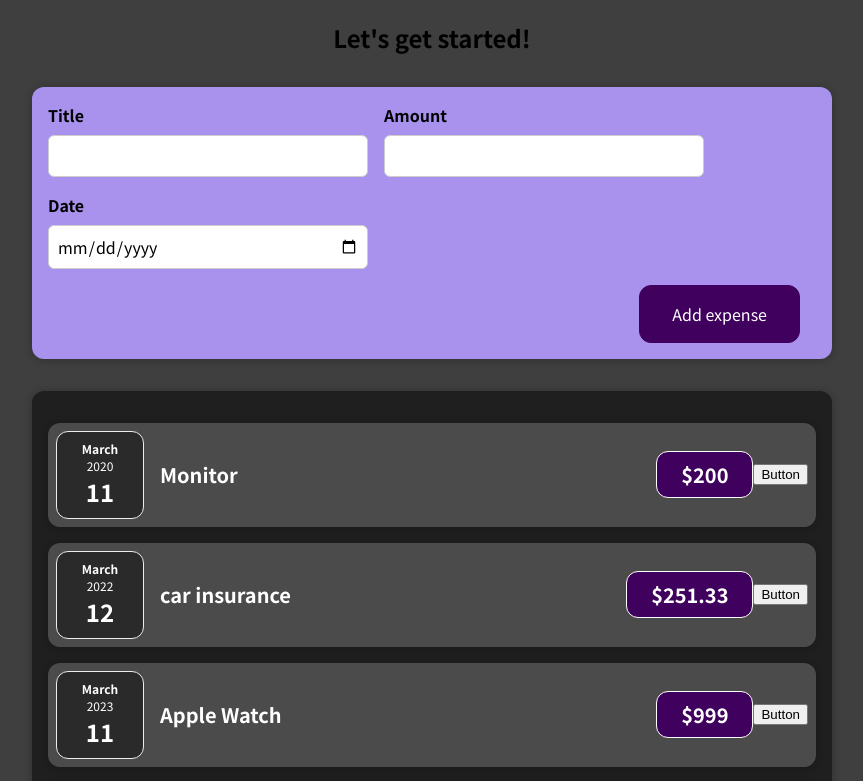
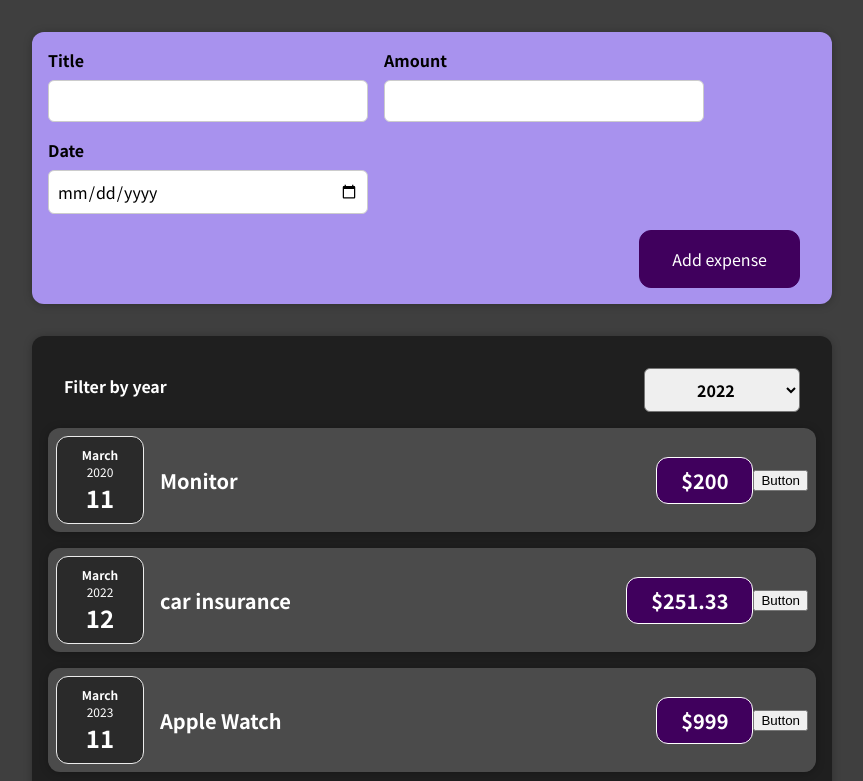
Before and after one commit to Eziz07/react, a React (Create React App) app: page / in a window 1280 px wide. Shown: the top 781 px of the page, without its empty margins (208-1071 px from the left). Built offline with nearby package versions, Linux system fonts and the light colour scheme.

Commit message:
Expense filter added

```diff
--- a/src/App.js
+++ b/src/App.js
@@ -12,12 +12,12 @@ const App = () => {
 
   const addExpenseData = (expense) => {
     console.log("in app.js");
-    console.log(expenses);
+    console.log(expense);
   }
 
   return (
     <div>
-      <h2 style={{textAlign: 'center'}}>Let's get started!</h2>
+      {/* <h2 style={{textAlign: 'center'}}>Let's get started!</h2> */}
       <NewExpense onAddExpense={addExpenseData} />
       <Expenses items={expenses}/>
     </div>
--- /dev/null
+++ b/src/components/Expenses/ExpenseFilter.jsx
@@ -0,0 +1,26 @@
+import React from 'react';
+
+import './ExpensesFilter.css';
+
+const ExpensesFilter = (props) => {
+
+  const sendSelected = (e) => {
+    props.onReceivedFilter(e.target.value);
+  }
+
+  return (
+    <div className='expenses-filter'>
+      <div className='expenses-filter__control'>
+        <label>Filter by year</label>
+        <select onChange={sendSelected}>
+          <option value='2022'>2022</option>
+          <option value='2021'>2021</option>
+          <option value='2020'>2020</option>
+          <option value='2019'>2019</option>
+        </select>
+      </div>
+    </div>
+  );
+};
+
+export default ExpensesFilter;
--- a/src/components/Expenses/Expenses.js
+++ b/src/components/Expenses/Expenses.js
@@ -1,11 +1,18 @@
 import React from 'react';
 import ExpenseItem from "./ExpenseItem";
+import ExpensesFilter from './ExpenseFilter';
 import Card from '../UI/Card';
 import './Expenses.css';
 
 const Expenses = (props) => {
+
+    const handleFilter = (value) => {
+        console.log(value);
+    }
+
     return (
         <Card className="expenses">
+            <ExpensesFilter onReceivedFilter={handleFilter}/>
             <ExpenseItem title={props.items[0].title} amount={props.items[0].amount} date={props.items[0].date}/>
             <ExpenseItem title={props.items[1].title} amount={props.items[1].amount} date={props.items[1].date}/>
             <ExpenseItem title={props.items[2].title} amount={props.items[2].amount} date={props.items[2].date}/>
--- /dev/null
+++ b/src/components/Expenses/ExpensesFilter.css
@@ -0,0 +1,24 @@
+.expenses-filter {
+  color: white;
+  padding: 0 1rem;
+}
+
+.expenses-filter__control {
+  display: flex;
+  width: 100%;
+  align-items: center;
+  justify-content: space-between;
+  margin: 1rem 0;
+}
+
+.expenses-filter label {
+  font-weight: bold;
+  margin-bottom: 0.5rem;
+}
+
+.expenses-filter select {
+  font: inherit;
+  padding: 0.5rem 3rem;
+  font-weight: bold;
+  border-radius: 6px;
+}
```
